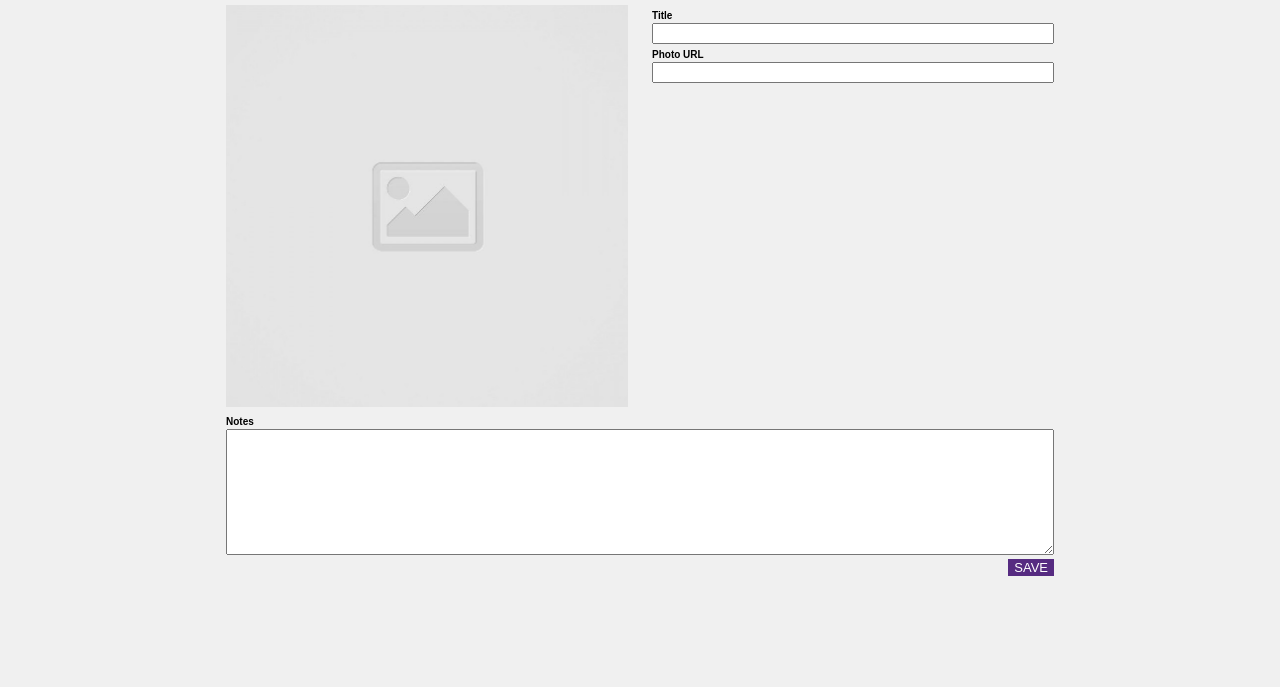
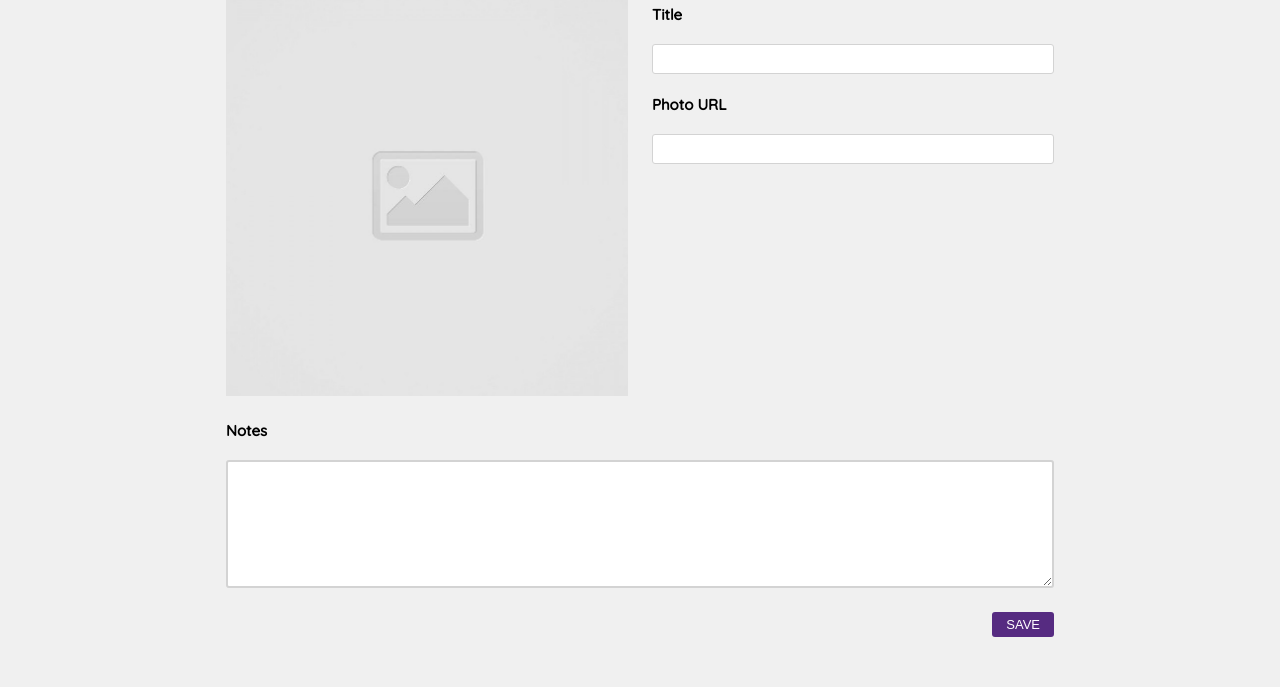
Before and after one commit to lisale841/code-journal, a website: page index.html in a window 1280 px wide. Shown: the part 113-800 px from the top of the page. Drawn offline with Linux system fonts and the light colour scheme.

Commit message:
Completed user-can-create-an-entry.

```diff
--- a/css/layout.css
+++ b/css/layout.css
@@ -24,7 +24,7 @@
   }
 }
 
-@media screen and (min-width: 768px) {
+@media only screen and (min-width: 768px) {
   .container {
     max-width: 900px;
   }
--- a/css/styles.css
+++ b/css/styles.css
@@ -1,13 +1,12 @@
 body {
   background-color: #f0f0f0;
-  font-family: Arial, Helvetica, sans-serif;
+  font-family: Quicksand, sans-serif;
 }
 
 .heading {
   color: white;
   font-size: 10px;
   background-color: #562b81;
-  font-weight: 100;
 }
 
 button {
@@ -16,11 +15,23 @@ button {
   border: none;
   float: right;
   font-size: small;
+  padding: 5px 14px;
+  border-radius: 3px;
 }
 
 label {
-  font-size: 10px;
+  font-size: 15px;
   font-weight: bold;
+}
+
+.title-style {
+  margin-bottom: 20px;
+  margin-top: 20px;
+}
+
+.title-box {
+  margin-bottom: 20px;
+  margin-top: 10px;
 }
 
 img {
@@ -29,12 +40,25 @@ img {
 
 input {
   width: 100%;
+  height: 30px;
+  border: solid lightgray 1px;
+  border-radius: 3px;
 }
 
 textarea {
   width: 100%;
+  margin-top: 20px;
+  border: solid lightgray 2px;
+  border-radius: 3px;
+}
+
+input:focus,
+textarea:focus {
+  outline: none;
+  border: solid #562b81 2px;
 }
 
 h1 {
   font-weight: 100;
+  font-size: 14px;
 }
--- a/index.html
+++ b/index.html
@@ -12,6 +12,9 @@
   <link rel="stylesheet" href="css/reset.css">
   <link rel="stylesheet" href="css/layout.css">
   <link rel="stylesheet" href="css/styles.css">
+  <link rel="preconnect" href="https://fonts.googleapis.com">
+  <link rel="preconnect" href="https://fonts.gstatic.com" crossorigin>
+  <link href="https://fonts.googleapis.com/css2?family=Quicksand:wght@300;400;500&display=swap" rel="stylesheet">
 </head>
 
 <body>
@@ -33,7 +36,6 @@
           </div>
         </div>
       </div>
-
       <div data-view="entry-form">
         <form class="form-code">
           <div class="row">
@@ -48,17 +50,17 @@
               </div>
               <div class="title-box-input"></div>
               <input required name="title" type="text" id="title-text" />
-              <div class="image-box">
+              <div class="image-box title-style">
                 <label for="image-text">Photo URL</label>
               </div>
               <div class="image-input">
                 <input required name="image-input" type="text" id="image-text" />
               </div>
             </div>
-
             <div class="column-full">
-              <div class="title-notes">
+              <div class="title-notes title-style">
                 <label for="notes-text">Notes</label>
+                <br />
                 <textarea required rows="8" id="notes-text" name="notes"></textarea>
               </div>
               <div>
@@ -70,11 +72,7 @@
       </div>
     </main>
   </div>
-
-
-
   <script src="js/data.js"></script>
   <script src="js/main.js"></script>
 </body>
-
 </html>
```
